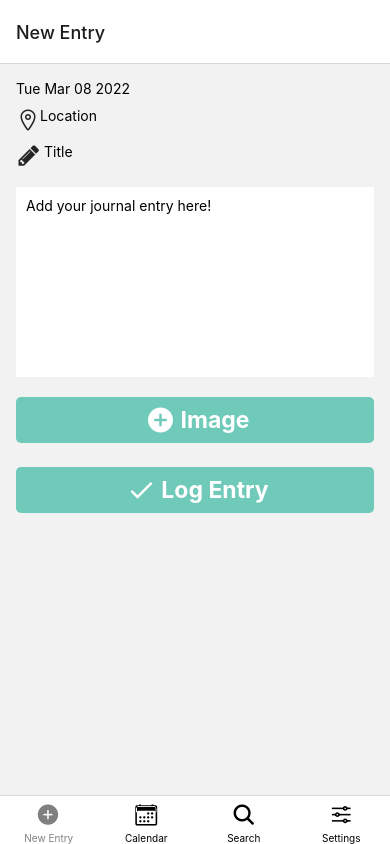
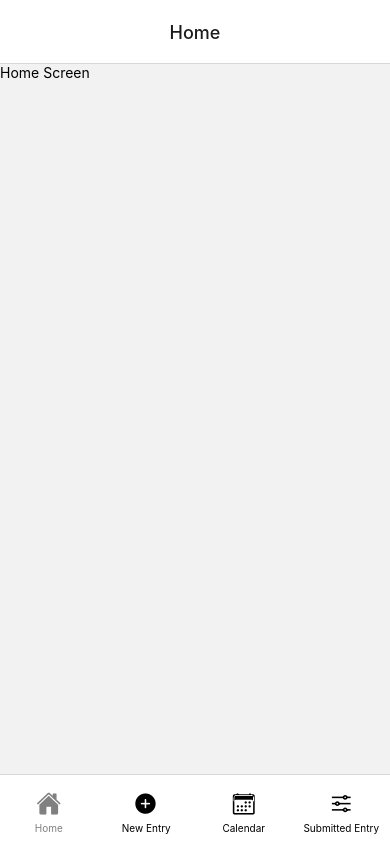
Before and after one commit to samanthatarrice/mono-log_journal-app, a React Native app: screen / in a window 390 px wide. Built offline with nearby package versions, Linux system fonts and the light colour scheme.

Commit message:
Pass data to SubmittedEntry to show cards and start mood selection

```diff
--- a/App.js
+++ b/App.js
@@ -1,25 +1,59 @@
 import React from 'react';
+import { StyleSheet } from 'react-native-web';
 import { NavigationContainer } from '@react-navigation/native';
-import { createNativeStackNavigator } from '@react-navigation/native-stack';
+import { Ionicons } from '@expo/vector-icons';
+import { createBottomTabNavigator } from '@react-navigation/bottom-tabs';
 
 import Home from './components/Home';
+import JournalEntry from './components/JournalEntry';
+import CalendarComponent from './components/Calendar';
+import SubmittedEntry from './components/SubmittedEntry';
 
-
-const Stack = createNativeStackNavigator();
+const Tab = createBottomTabNavigator();
 
 export default function App() {
   return (
     <NavigationContainer>
-      <Stack.Navigator>
-        <Stack.Screen
-          name="Home"
-          component={Home}
-          options={{ headerShown: false }}
-        />
+      <Tab.Navigator
+        screenOptions={
+          ({route}) => ({
+          tabBarIcon: ({ color, size }) => {
+            let iconName;
 
-      </Stack.Navigator>
+            if (route.name === 'Home') {
+              iconName = 'home';
+            } else if (route.name === 'New Entry') {
+              iconName = 'add-circle';
+            } else if (route.name === 'Calendar') {
+              iconName = 'calendar-outline';
+            } else if (route.name === 'Submitted Entry') {
+              iconName = 'options-outline'
+            }
+            return <Ionicons name={iconName} size={size} color={color} />;
+          },
+          tabBarStyle: {height:70,paddingTop:10},
+          tabBarLabelStyle: {paddingBottom:10},
+          tabBarIconStyle: {},
+          tabBarActiveTintColor: 'gray',
+          tabBarInactiveTintColor: 'black',
+          headerTitleAlign: 'center'
+        })}
+      >
+        <Tab.Screen name='Home' component={Home} />
+        <Tab.Screen name='New Entry' component={JournalEntry} />
+        <Tab.Screen name='Calendar' component={CalendarComponent} />
+        <Tab.Screen name='Submitted Entry' component={SubmittedEntry}/>
+      </Tab.Navigator>
     </NavigationContainer>
-
 
   );
 }
+
+const styles = StyleSheet.create({
+  tabContainer: {
+    height: 100
+  },
+  // icons: {
+  //   marginTop: 16
+  // }
+});
--- a/components/Home.js
+++ b/components/Home.js
@@ -1,53 +1,11 @@
 import React from 'react';
-import { View, Text, StyleSheet } from 'react-native';
-import { Ionicons } from '@expo/vector-icons';
-import { createBottomTabNavigator } from '@react-navigation/bottom-tabs';
+import { View, Text } from 'react-native';
 
-import JournalEntry from './JournalEntry';
-import CalendarComponent from './Calendar';
-import Search from './Search'
-import Settings from './Settings';
-
-const Tab = createBottomTabNavigator();
 
 const Home = () => {
   return (
-      <Tab.Navigator
-        style={styles.tabContainer}
-        screenOptions={({route}) => ({
-          tabBarIcon: ({ focused, color, size }) => {
-            let iconName;
-
-            if (route.name === 'New Entry') {
-              iconName = 'add-circle';
-            } else if (route.name === 'Calendar') {
-              iconName = 'calendar-outline';
-            } else if (route.name === 'Search') {
-              iconName = 'search';
-            } else if (route.name === 'Settings') {
-              iconName = 'options-outline'
-            }
-            return <Ionicons name={iconName} size={size} color={color} />;
-          },
-          tabBarActiveTintColor: 'gray',
-          tabBarInactiveTintColor: 'black'
-        })}
-      >
-        <Tab.Screen name='New Entry' component={JournalEntry} />
-        <Tab.Screen name='Calendar' component={CalendarComponent} />
-        <Tab.Screen name='Search' component={Search} />
-        <Tab.Screen name='Settings' component={Settings} />
-      </Tab.Navigator>
+    <Text>Home Screen</Text>
   );
 }
 
-const styles = StyleSheet.create({
-  tabContainer: {
-    height: 100
-  },
-  // icons: {
-  //   marginTop: 16
-  // }
-});
-
 export default Home;
--- a/components/JournalEntry.js
+++ b/components/JournalEntry.js
@@ -2,12 +2,21 @@ import React, { useState } from 'react';
 import { ScrollView, View, Text, TextInput, Alert, StyleSheet, Modal } from 'react-native';
 import { Icon, Button, ButtonGroup } from 'react-native-elements';
 
-const JournalEntry = () => {
+const JournalEntry = ({navigation}) => {
 
   let date = new Date().toDateString();
 
-  const [journalText, setJournalText] = useState('');
-  const [newEntry, setNewEntry] = useState('');
+  const [journalData, setJournalData] = useState([
+    {
+      id: 0,
+      date: 'date',
+      title: 'newJournalTitle',
+      text: 'newJournalText',
+      image: ''
+    }
+  ]);
+  const [newJournalTitle, setNewJournalTitle] = useState('');
+  const [newJournalText, setNewJournalText] = useState('');
 
   const [imageModal, setImageModal] = useState(false);
   const [imageType, setImageType] = useState(null);
@@ -16,24 +25,46 @@ const JournalEntry = () => {
 
   return (
     <ScrollView style={styles.container}>
-      <Text>{date}</Text>
-      <View style={styles.text}>
-        <Icon name='location-outline' type='ionicon' />
-        <Text>Location</Text>
+      <View style={{display:'flex',flexDirection:'row',justifyContent:'space-between'}}>
+        <View>
+          <Text>{date}</Text>
+          <View style={styles.text}>
+            <Icon name='location-outline' type='ionicon' />
+            <Text>Location</Text>
+          </View>
+        </View>
+        <Icon
+          style={{
+            padding:10,
+            backgroundColor:'#FFF',
+            borderRadius:50
+          }}
+          size={35}
+          name='grin'
+          type='font-awesome-5' />
       </View>
+
       <View style={styles.text}>
         <Icon
           style={{marginLeft:2.5, marginRight:5}}
           name='pencil'
           type='font-awesome' />
-        <Text>Title</Text>
+        <Text style={{fontWeight:'bold'}}>Title:</Text>
+        <TextInput
+          style={{marginLeft:10,backgroundColor:'#FFF',width:'100%',height:40,paddingHorizontal:10}}
+          onChangeText={newJournalTitle => setNewJournalTitle(newJournalTitle)}
+          defaultValue={newJournalTitle}
+          value={newJournalTitle}
+          autoCapitalize='words'
+          placeholder='Your title here!'
+        />
       </View>
       <View style={{margin:10}}>
         <TextInput
           style={styles.textarea}
-          onChangeText={journalText => setJournalText(journalText)}
-          defaultValue={journalText}
-          value={journalText}
+          onChangeText={newJournalText => setNewJournalText(newJournalText)}
+          defaultValue={newJournalText}
+          value={newJournalText}
           multiline
           numberOfLines={10}
           allowFontScaling
@@ -152,7 +183,8 @@ const JournalEntry = () => {
         <View style={styles.centeredView}>
           <View style={styles.modalView}>
             <Text style={{fontWeight:'bold', fontSize:20}}>Your Journal Entry:</Text>
-            <Text style={{marginTop:10}}>{journalText}</Text>
+            <Text>{newJournalTitle}</Text>
+            <Text style={{marginTop:10}}>{newJournalText}</Text>
             <Button
               className='previewModalBtn'
               title='Submit'
@@ -166,17 +198,29 @@ const JournalEntry = () => {
                 marginVertical: 10,
               }}
               onPress={ () => {
-                setNewEntry(journalText);
                 setPreviewModal(!previewModal);
-                setJournalText('');
+                journalData.push({
+                  id: journalData.length,
+                  date: date,
+                  title: newJournalTitle,
+                  text: newJournalText,
+                  image: ''
+                });
+                setJournalData(journalData);
+                console.log(journalData)
+                setNewJournalText('');
+                setNewJournalTitle('');
                 Alert.alert('Journal entry submitted');
+
+                navigation.navigate('Submitted Entry', { journalData });
+
               }}
             />
           </View>
         </View>
       </Modal>
-      <View>
-        <Text>{newEntry}</Text>
+      <View style={{marginBottom:50}}>
+        {/* {submittedEntries} */}
       </View>
     </ScrollView>
   )
@@ -190,14 +234,15 @@ const styles = StyleSheet.create({
     marginTop: 10,
     marginRight:'auto',
     display:'flex',
-    flexDirection:'row'
+    flexDirection:'row',
+    alignItems:'center'
   },
   textarea: {
     backgroundColor: '#FFF',
     padding: 10,
     marginHorizontal: -10,
     alignItems: 'flex-start',
-    marginTop: 10
+    marginTop: 5
   },
   centeredView: {
     flex: 1,
--- a/components/SubmittedEntry.js
+++ b/components/SubmittedEntry.js
@@ -1,10 +1,27 @@
 import React from 'react';
-import { View, Text, StyleSheet } from 'react-native';
+import { ScrollView, View, Text, StyleSheet } from 'react-native';
+import { Card } from 'react-native-elements';
 
-const SubmittedEntry = () => {
-  <View>
-    <Text>This is where the submitted journal entry will show<Text/>
-  </View>
+const SubmittedEntry = (props) => {
+
+  const {journalData} = props.route.params;
+  console.log(journalData)
+  const submittedEntries = journalData.map(entry =>
+
+    <Card key={entry.id}>
+      <Card.Title>{entry.title}</Card.Title>
+      <Text style={{textAlign:'center',fontSize:10,marginBottom:20}}>{entry.date}</Text>
+      <Card.Divider />
+      <Text>{entry.text}</Text>
+    </Card>
+
+  );
+
+  return (
+    <ScrollView>
+      {submittedEntries}
+    </ScrollView>
+  );
 }
 
 export default SubmittedEntry;
--- /dev/null
+++ b/journalData.js
@@ -0,0 +1 @@
+export default []
```
